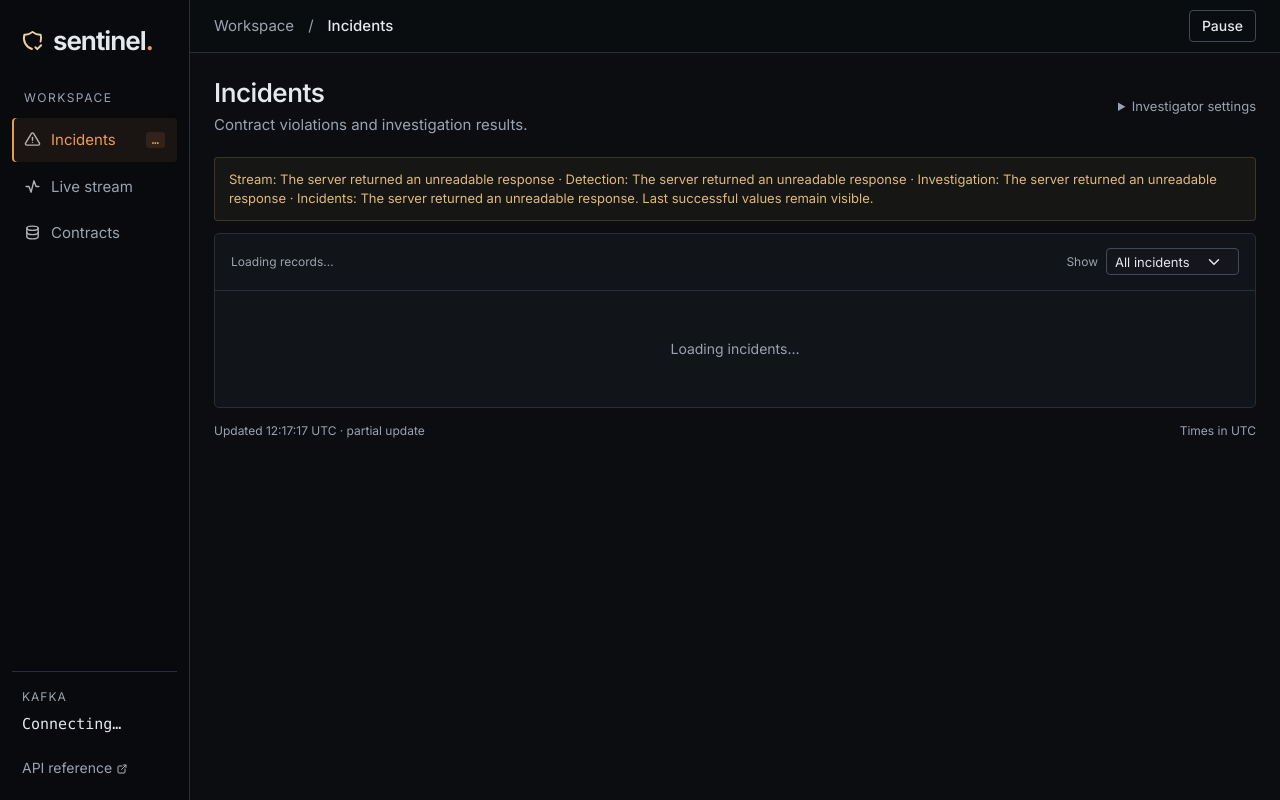
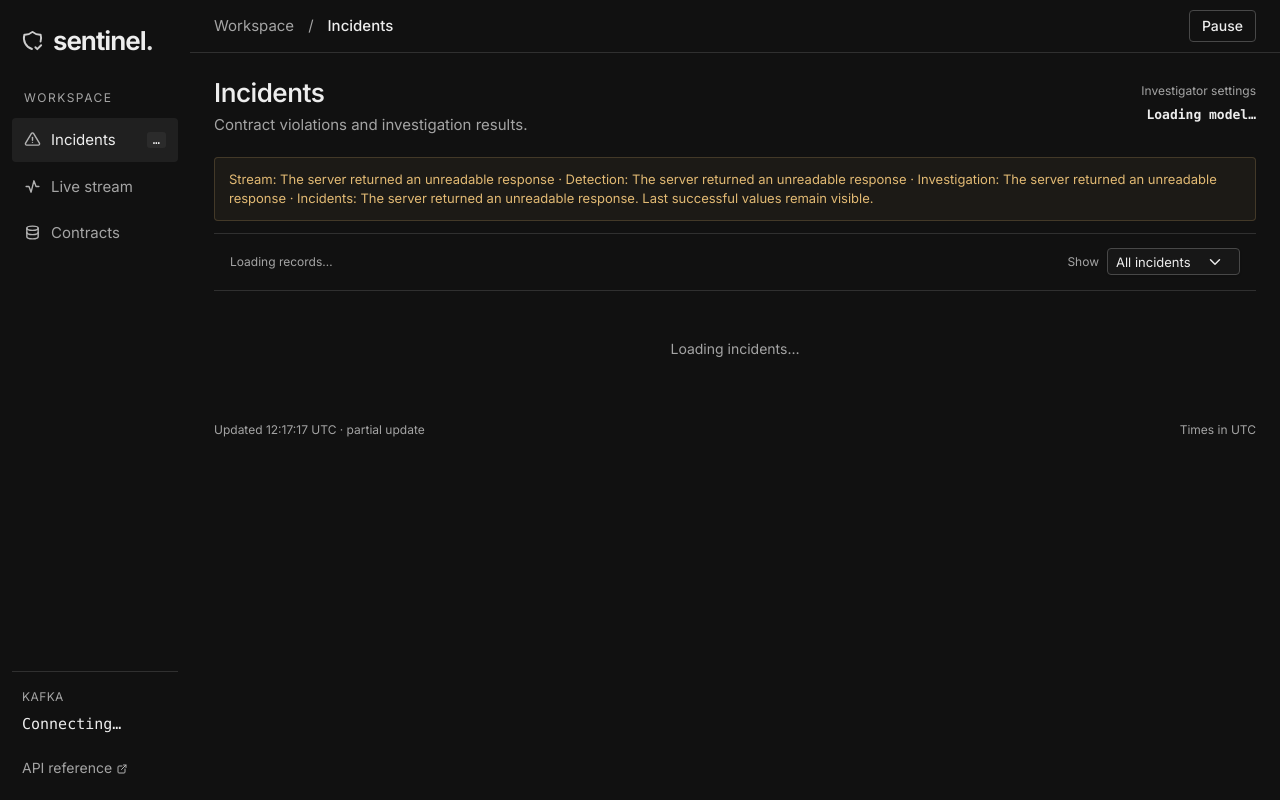
Before and after one commit to dirdr/choker2kafka, a FastAPI app: page / in a window 1280 px wide. Run offline with FastAPI, Linux system fonts and the light colour scheme; data that the repository does not hold is empty; parts of the project's set-up code (start-up, migrations or seed data) failed here and were passed over; some libraries are stand-ins or nearby versions.

Commit message:
feat: add investigator settings to a minimalist workbench

```diff
--- a/sentinel/workbench/static/api.js
+++ b/sentinel/workbench/static/api.js
@@ -5,13 +5,25 @@ export class ApiError extends Error {
   }
 }
 
-export async function api(path, { signal } = {}) {
+export function api(path, { signal } = {}) {
+  return request(path, { signal });
+}
+
+export function saveInvestigatorSettings(body, csrf) {
+  return request("/workbench/investigator/settings", { method: "PATCH", body, csrf });
+}
+
+async function request(path, { signal, method = "GET", body, csrf } = {}) {
   const timeout = AbortSignal.timeout(12000);
   const combined = signal ? AbortSignal.any([signal, timeout]) : timeout;
   try {
     const response = await fetch(path, {
-      method: "GET",
-      headers: { Accept: "application/json" },
+      method,
+      headers: {
+        Accept: "application/json",
+        ...(body ? { "Content-Type": "application/json", "X-Sentinel-CSRF": csrf } : {}),
+      },
+      ...(body ? { body: JSON.stringify(body) } : {}),
       signal: combined,
       cache: "no-store",
       credentials: "omit",
--- a/sentinel/workbench/static/app.js
+++ b/sentinel/workbench/static/app.js
@@ -1,4 +1,5 @@
 import { api } from "./api.js";
+import { wireInvestigatorSettings } from "./settings.js";
 import {
   escapeHTML as esc,
   formatTime,
@@ -247,7 +248,7 @@ async function refreshOverview() {
     );
     setText(
       "agent-version",
-      `${(investigator.token_limit || 0).toLocaleString()} tokens · ${investigator.deadline_seconds}s · ${label(investigator.worker)}`,
+      `${(investigator.token_limit || 0).toLocaleString()} tokens per attempt`,
     );
   }
   if (incidents) {
@@ -465,3 +466,8 @@ byId("back-to-incidents").addEventListener("click", () =>
 showView(state.view);
 loadContracts();
 tick();
+
+wireInvestigatorSettings(async () => {
+  notify("Investigator settings saved");
+  await refreshOverview();
+});
--- a/sentinel/workbench/static/overview.css
+++ b/sentinel/workbench/static/overview.css
@@ -48,25 +48,23 @@
 .stream-view > .workspace-toolbar,
 .stream-view > .table-responsive,
 .stream-view > .configuration-strip {
-  background: var(--panel);
-  border: 1px solid var(--line);
+  background: transparent;
+  border-bottom: 1px solid var(--line);
 }
 .stream-view > .workspace-toolbar {
-  border-radius: 5px 5px 0 0;
+  border-radius: 0;
 }
 .stream-view > .table-responsive {
-  border-radius: 0 0 5px 5px;
+  border-radius: 0;
   border-top: 0;
 }
 .model-label {
-  position: relative;
+  display: flex;
+  flex-direction: column;
   max-width: 340px;
   text-align: right;
   font-size: 13px;
   color: var(--muted);
-}
-.model-label summary {
-  cursor: pointer;
 }
 .model-label strong,
 .model-label small {
@@ -234,3 +232,78 @@ summary:focus-visible {
   border-top: 1px solid var(--line);
   padding-top: 12px;
 }
+
+.settings-dialog {
+  width: min(480px, calc(100% - 32px));
+  padding: 28px;
+}
+.settings-dialog .dialog-heading {
+  margin-bottom: 24px;
+}
+.settings-dialog h2 {
+  font-size: 20px;
+  font-weight: 550;
+  letter-spacing: -0.4px;
+}
+.settings-dialog fieldset {
+  border: 0;
+  padding: 0;
+  margin: 0;
+  min-width: 0;
+}
+.settings-dialog .form-label {
+  display: block;
+  margin-bottom: 8px;
+  font-weight: 500;
+}
+.settings-dialog .form-control,
+.settings-dialog .form-select {
+  min-height: 42px;
+  font-size: 14px;
+}
+.settings-dialog .form-hint {
+  margin: 8px 0 24px;
+  line-height: 1.5;
+}
+.settings-dialog .dialog-actions {
+  gap: 10px;
+  border-top: 1px solid var(--line);
+  padding-top: 20px;
+  margin-top: 8px;
+}
+.settings-dialog .btn {
+  min-height: 38px;
+  padding: 8px 14px;
+  font-size: 14px;
+}
+.settings-submit {
+  background: var(--ink);
+  color: var(--surface);
+  border: 1px solid var(--ink);
+}
+.settings-submit:hover {
+  background: #d0d0d0;
+  border-color: #d0d0d0;
+  color: var(--surface);
+}
+.settings-error {
+  color: var(--bad);
+  margin: 0 0 20px;
+  line-height: 1.5;
+  font-size: 14px;
+}
+.settings-dialog button:active {
+  transform: translateY(1px);
+}
+.model-label .text-button {
+  align-self: flex-end;
+  color: var(--muted);
+}
+.model-label .text-button:hover {
+  color: var(--ink);
+}
+@media (max-width: 760px) {
+  .settings-dialog {
+    padding: 22px;
+  }
+}
--- /dev/null
+++ b/sentinel/workbench/static/settings.js
@@ -0,0 +1,83 @@
+import { api, saveInvestigatorSettings } from "./api.js";
+
+export function wireInvestigatorSettings(onSaved) {
+  const byId = (id) => document.getElementById(id);
+  const dialog = byId("investigator-settings-dialog");
+  const form = byId("investigator-settings-form");
+  const fields = byId("settings-fields");
+  const model = byId("settings-model");
+  const tokens = byId("settings-tokens");
+  const save = byId("settings-save");
+  const status = byId("settings-status");
+  const error = byId("settings-error");
+  let current;
+  let csrf;
+  let saving = false;
+
+  byId("investigator-settings-button").addEventListener("click", async () => {
+    if (dialog.open) return;
+    fields.disabled = true;
+    save.disabled = true;
+    error.hidden = true;
+    status.hidden = false;
+    status.textContent = "Loading settings…";
+    dialog.showModal();
+    try {
+      const result = await api("/workbench/investigator/settings");
+      if (!dialog.open) return;
+      current = result.settings;
+      csrf = result.csrf_token;
+      const models = [...result.models];
+      if (!models.some((item) => item.id === current.model_id))
+        models.unshift({ id: current.model_id, name: current.model_id });
+      model.replaceChildren();
+      for (const item of models) {
+        const option = document.createElement("option");
+        option.value = item.id;
+        option.textContent = item.name;
+        model.append(option);
+      }
+      model.value = current.model_id;
+      tokens.value = current.token_limit;
+      byId("settings-model-hint").textContent = result.models.length
+        ? "Models available to this application."
+        : "Model list unavailable. Your current model is preserved.";
+      fields.disabled = !result.editable;
+      save.disabled = !result.editable;
+      status.hidden = result.editable;
+      if (!result.editable) status.textContent = "Settings changes are disabled on this deployment.";
+      else model.focus();
+    } catch (failure) {
+      status.hidden = true;
+      error.textContent = failure.message;
+      error.hidden = false;
+    }
+  });
+
+  form.addEventListener("submit", async (event) => {
+    event.preventDefault();
+    if (saving || !current || fields.disabled || !form.reportValidity()) return;
+    saving = true;
+    fields.disabled = true;
+    save.disabled = true;
+    save.textContent = "Saving…";
+    error.hidden = true;
+    try {
+      await saveInvestigatorSettings({
+        expected_revision: current.revision,
+        model_id: model.value,
+        token_limit: Number(tokens.value),
+      }, csrf);
+      dialog.close();
+      await onSaved();
+    } catch (failure) {
+      error.textContent = failure.message;
+      error.hidden = false;
+    } finally {
+      saving = false;
+      fields.disabled = false;
+      save.disabled = false;
+      save.textContent = "Save settings";
+    }
+  });
+}
--- a/sentinel/workbench/static/workbench.css
+++ b/sentinel/workbench/static/workbench.css
@@ -6,22 +6,22 @@
   src: url("/static/vendor/inter-latin-wght-normal.woff2") format("woff2");
 }
 :root {
-  --surface: #0b0d10;
-  --panel: #111419;
-  --panel-hover: #1b2028;
-  --line: #292e37;
-  --muted: #9ba3af;
-  --ink: #e5e8ed;
-  --accent: #ed9b54;
+  --surface: #111111;
+  --panel: #171717;
+  --panel-hover: #202020;
+  --line: #303030;
+  --muted: #a4a4a4;
+  --ink: #ededed;
+  --accent: #dedede;
   --good: #82c69b;
   --bad: #f08589;
   --warning: #e2ba74;
-  --tblr-primary: #ed9b54;
-  --tblr-primary-rgb: 237, 155, 84;
-  --tblr-body-bg: #0b0d10;
-  --tblr-body-color: #e5e8ed;
-  --tblr-card-bg: #111419;
-  --tblr-border-color: #292e37;
+  --tblr-primary: #dedede;
+  --tblr-primary-rgb: 222, 222, 222;
+  --tblr-body-bg: #111111;
+  --tblr-body-color: #ededed;
+  --tblr-card-bg: #171717;
+  --tblr-border-color: #303030;
   --tblr-font-sans-serif:
     "Inter", -apple-system, BlinkMacSystemFont, "Segoe UI", sans-serif;
 }
@@ -93,8 +93,7 @@ pre {
   position: fixed;
   inset: 0 auto 0 0;
   width: 190px;
-  background: #080a0d;
-  border-right: 1px solid var(--line);
+  background: #111111;
   display: flex;
   flex-direction: column;
   padding: 22px 12px;
@@ -112,7 +111,7 @@ pre {
   padding: 0 9px 30px;
 }
 .brand img {
-  filter: invert(0.75) sepia(0.5) saturate(2);
+  filter: invert(0.8);
 }
 .brand-dot {
   color: var(--accent);
@@ -144,9 +143,8 @@ pre {
   filter: invert(0.7);
 }
 .nav-item.active {
-  background: #ed9b5414;
-  color: var(--accent);
-  box-shadow: inset 2px 0 var(--accent);
+  background: var(--panel-hover);
+  color: var(--ink);
 }
 .nav-item:hover {
   background: var(--panel-hover);
@@ -157,7 +155,7 @@ pre {
   font:
     12px ui-monospace,
     monospace;
-  background: #ed9b541c;
+  background: #ffffff0d;
   padding: 1px 6px;
   border-radius: 3px;
 }
@@ -172,7 +170,7 @@ pre {
 }
 .environment-label {
   font-size: 12px;
-  letter-spacing: 1px;
+  letter-spacing: 0.4px;
   color: var(--muted);
 }
 .sidebar-bottom a {
@@ -197,7 +195,7 @@ pre {
   justify-content: space-between;
   align-items: center;
   gap: 16px;
-  background: #0b0d10f5;
+  background: #111111f5;
 }
 .breadcrumb-label {
   color: var(--muted);
@@ -237,7 +235,7 @@ pre {
 }
 main {
   padding: 24px;
-  max-width: 1920px;
+  max-width: 1440px;
   margin: 0 auto;
 }
 .page-heading {
@@ -302,9 +297,8 @@ h1 {
   color: var(--muted);
 }
 .view-panel {
-  border: 1px solid var(--line);
-  background: var(--panel);
-  border-radius: 5px;
+  border-top: 1px solid var(--line);
+  background: transparent;
   overflow: hidden;
 }
 .workspace-toolbar {
@@ -344,8 +338,8 @@ h1 {
 }
 .form-control,
 .form-select {
-  background-color: #14161b;
-  border-color: #444b57;
+  background-color: #171717;
+  border-color: #484848;
   color: var(--ink);
 }
 .form-control::placeholder {
--- a/sentinel/workbench/templates/workbench.html
+++ b/sentinel/workbench/templates/workbench.html
@@ -77,10 +77,11 @@
               Contract violations and investigation results.
             </p>
           </div>
-          <details class="model-label">
-            <summary>Investigator settings</summary><strong id="configured-model" class="mono">Loading model…</strong
-            ><small id="agent-version"></small>
-          </details>
+          <div class="model-label">
+            <button id="investigator-settings-button" class="text-button" type="button">Investigator settings</button>
+            <strong id="configured-model" class="mono">Loading model…</strong>
+            <small id="agent-version"></small>
+          </div>
         </div>
         <div
           id="source-errors"
@@ -185,6 +186,22 @@
       </main>
     </div>
     <div id="notification" class="notification" role="status" hidden></div>
+    <dialog id="investigator-settings-dialog" class="settings-dialog" aria-labelledby="settings-title">
+      <form id="investigator-settings-form">
+        <div class="dialog-heading"><div><h2 id="settings-title">Investigator settings</h2><p>Applies to new investigations and retries.</p></div></div>
+        <p id="settings-status" class="form-hint" role="status">Loading settings…</p>
+        <fieldset id="settings-fields" disabled>
+          <label class="form-label" for="settings-model">Model</label>
+          <select id="settings-model" name="model_id" class="form-select" required aria-describedby="settings-model-hint"></select>
+          <p id="settings-model-hint" class="form-hint">Models available to this application.</p>
+          <label class="form-label" for="settings-tokens">Token allowance</label>
+          <input id="settings-tokens" name="token_limit" class="form-control" type="number" min="4000" max="100000" step="1" required aria-describedby="settings-token-hint" />
+          <p id="settings-token-hint" class="form-hint">4,000–100,000 tokens per attempt.</p>
+        </fieldset>
+        <p id="settings-error" class="settings-error" role="alert" hidden></p>
+        <div class="dialog-actions"><button class="btn btn-outline-secondary" type="button" data-close="investigator-settings-dialog">Cancel</button><button id="settings-save" class="btn settings-submit" type="submit" disabled>Save settings</button></div>
+      </form>
+    </dialog>
     <dialog id="evidence-dialog" class="evidence-dialog">
       <div class="dialog-heading">
         <div>
```
Also changed, not shown: other parts of sentinel/workbench/static/workbench.css (+17 -19 lines), TODO.md (+3 -1 lines), docs/demo-delivery.md (added, +26 -0 lines), docs/investigations.md (+1 -1 lines), docs/workbench.md (+3 -1 lines), tools/browser/fixtures.mjs (+9 -0 lines), tools/browser/workbench.mjs (+24 -2 lines).
